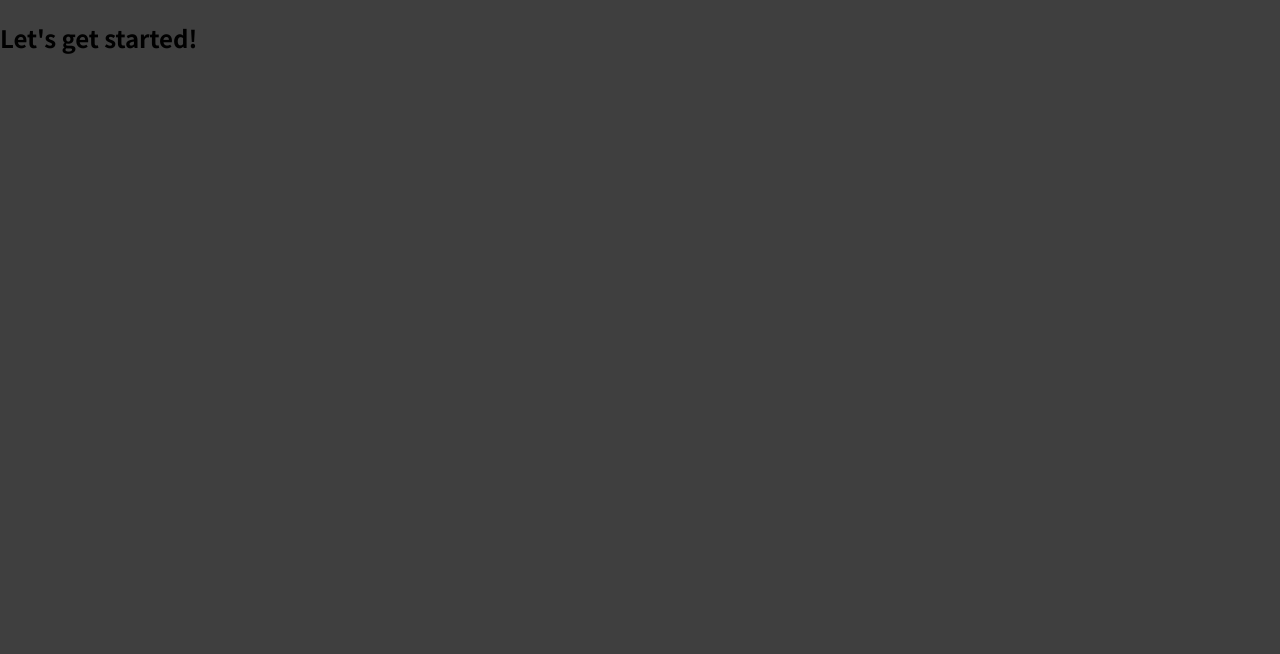
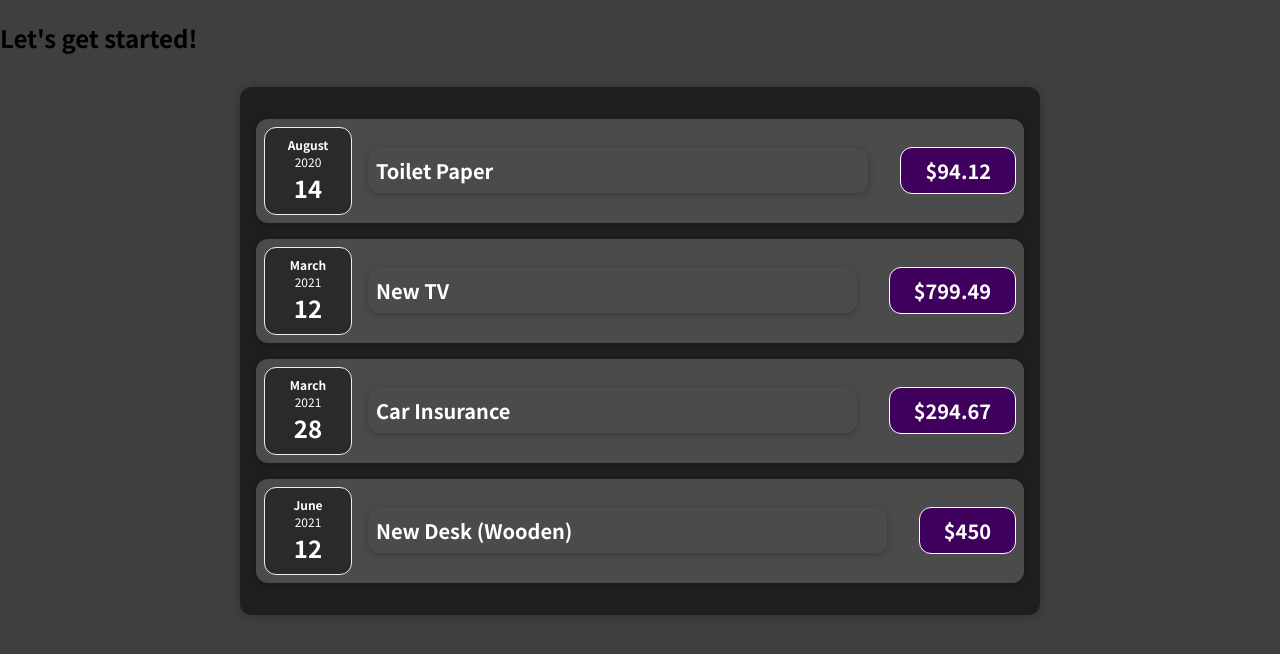
Before and after one commit to Z01Y/react-complete-guide, a JavaScript app: page / in a window 1280 px wide. Shown: the top 654 px of the page. Built offline with nearby package versions, Linux system fonts and the light colour scheme.

Commit message:
add components

```diff
--- a/src/App.js
+++ b/src/App.js
@@ -1,7 +1,32 @@
-function App() {
+import Expenses from './components/Expenses';
+
+function App(props) {
+  const expenses = [
+    {
+      id: 'e1',
+      title: 'Toilet Paper',
+      amount: 94.12,
+      date: new Date(2020, 7, 14),
+    },
+    { id: 'e2', title: 'New TV', amount: 799.49, date: new Date(2021, 2, 12) },
+    {
+      id: 'e3',
+      title: 'Car Insurance',
+      amount: 294.67,
+      date: new Date(2021, 2, 28),
+    },
+    {
+      id: 'e4',
+      title: 'New Desk (Wooden)',
+      amount: 450,
+      date: new Date(2021, 5, 12),
+    },
+  ];
+
   return (
     <div>
       <h2>Let's get started!</h2>
+      <Expenses items={expenses} />
     </div>
   );
 }
--- /dev/null
+++ b/src/components/ExpenseDate.css
@@ -0,0 +1,26 @@
+.expense-date {
+  display: flex;
+  flex-direction: column;
+  width: 5.5rem;
+  height: 5.5rem;
+  border: 1px solid #ececec;
+  background-color: #2a2a2a;
+  color: white;
+  border-radius: 12px;
+  align-items: center;
+  justify-content: center;
+}
+
+.expense-date__month {
+  font-size: 0.75rem;
+  font-weight: bold;
+}
+
+.expense-date__year {
+  font-size: 0.75rem;
+}
+
+.expense-date__day {
+  font-size: 1.5rem;
+  font-weight: bold;
+}
--- /dev/null
+++ b/src/components/ExpenseDate.js
@@ -0,0 +1,17 @@
+import './ExpenseDate.css';
+
+function ExpenseDate(props) {
+  const month = props.date.toLocaleString('en-US', { month: 'long' });
+  const day = props.date.toLocaleString('en-US', { day: '2-digit' });
+  const year = props.date.getFullYear();
+
+  return (
+    <div className="expense-date">
+      <div className="expense-date__month">{month}</div>
+      <div className="expense-date__year">{year}</div>
+      <div className="expense-date__day">{day}</div>
+    </div>
+  );
+}
+
+export default ExpenseDate;
--- /dev/null
+++ b/src/components/ExpenseItem.css
@@ -0,0 +1,56 @@
+.expense-item {
+  display: flex;
+  justify-content: space-between;
+  align-items: center;
+  box-shadow: 0 2px 8px rgba(0, 0, 0, 0.25);
+  padding: 0.5rem;
+  margin: 1rem 0;
+  border-radius: 12px;
+  background-color: #4b4b4b;
+}
+
+.expense-item__description {
+  display: flex;
+  flex-direction: column;
+  gap: 1rem;
+  align-items: flex-end;
+  flex-flow: column-reverse;
+  justify-content: flex-start;
+  flex: 1;
+}
+
+.expense-item h2 {
+  color: #3a3a3a;
+  font-size: 1rem;
+  flex: 1;
+  margin: 0 1rem;
+  color: white;
+}
+
+.expense-item__price {
+  font-size: 1rem;
+  font-weight: bold;
+  color: white;
+  background-color: #40005d;
+  border: 1px solid white;
+  padding: 0.5rem;
+  border-radius: 12px;
+}
+
+@media (min-width: 580px) {
+  .expense-item__description {
+    flex-direction: row;
+    align-items: center;
+    justify-content: flex-start;
+    flex: 1;
+  }
+
+  .expense-item__description h2 {
+    font-size: 1.25rem;
+  }
+
+  .expense-item__price {
+    font-size: 1.25rem;
+    padding: 0.5rem 1.5rem;
+  }
+}
--- /dev/null
+++ b/src/components/ExpenseItem.js
@@ -0,0 +1,16 @@
+import './ExpenseItem.css';
+import ExpenseDate from './ExpenseDate';
+
+function ExpenseItem(props) {
+  return (
+    <div className="expense-item">
+      <ExpenseDate date={props.date} />
+      <div className="expense-item__description">
+        <h2 className="expense-item h2">{props.title}</h2>
+        <div className="expense-item__price">${props.amount}</div>
+      </div>
+    </div>
+  );
+}
+
+export default ExpenseItem;
--- /dev/null
+++ b/src/components/Expenses.css
@@ -0,0 +1,9 @@
+.expenses {
+  padding: 1rem;
+  background-color: rgb(31, 31, 31);
+  margin: 2rem auto;
+  width: 50rem;
+  max-width: 95%;
+  border-radius: 12px;
+  box-shadow: 0 1px 8px rgba(0, 0, 0, 0.25);
+}
--- /dev/null
+++ b/src/components/Expenses.js
@@ -0,0 +1,31 @@
+import ExpenseItem from './ExpenseItem';
+import './Expenses.css';
+
+function Expenses(props) {
+  return (
+    <div className="expenses">
+      <ExpenseItem
+        title={props.items[0].title}
+        amount={props.items[0].amount}
+        date={props.items[0].date}
+      ></ExpenseItem>
+      <ExpenseItem
+        title={props.items[1].title}
+        amount={props.items[1].amount}
+        date={props.items[1].date}
+      ></ExpenseItem>
+      <ExpenseItem
+        title={props.items[2].title}
+        amount={props.items[2].amount}
+        date={props.items[2].date}
+      ></ExpenseItem>
+      <ExpenseItem
+        title={props.items[3].title}
+        amount={props.items[3].amount}
+        date={props.items[3].date}
+      ></ExpenseItem>
+    </div>
+  );
+}
+
+export default Expenses;
```
